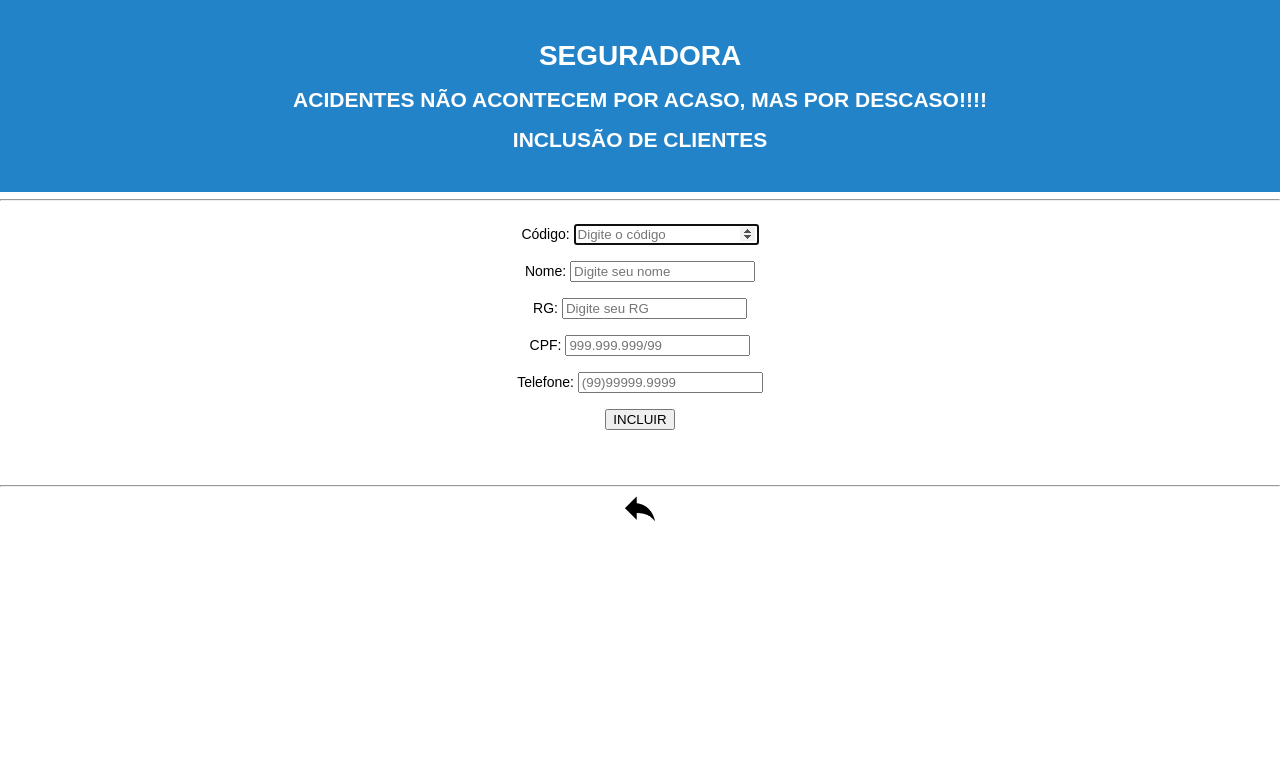
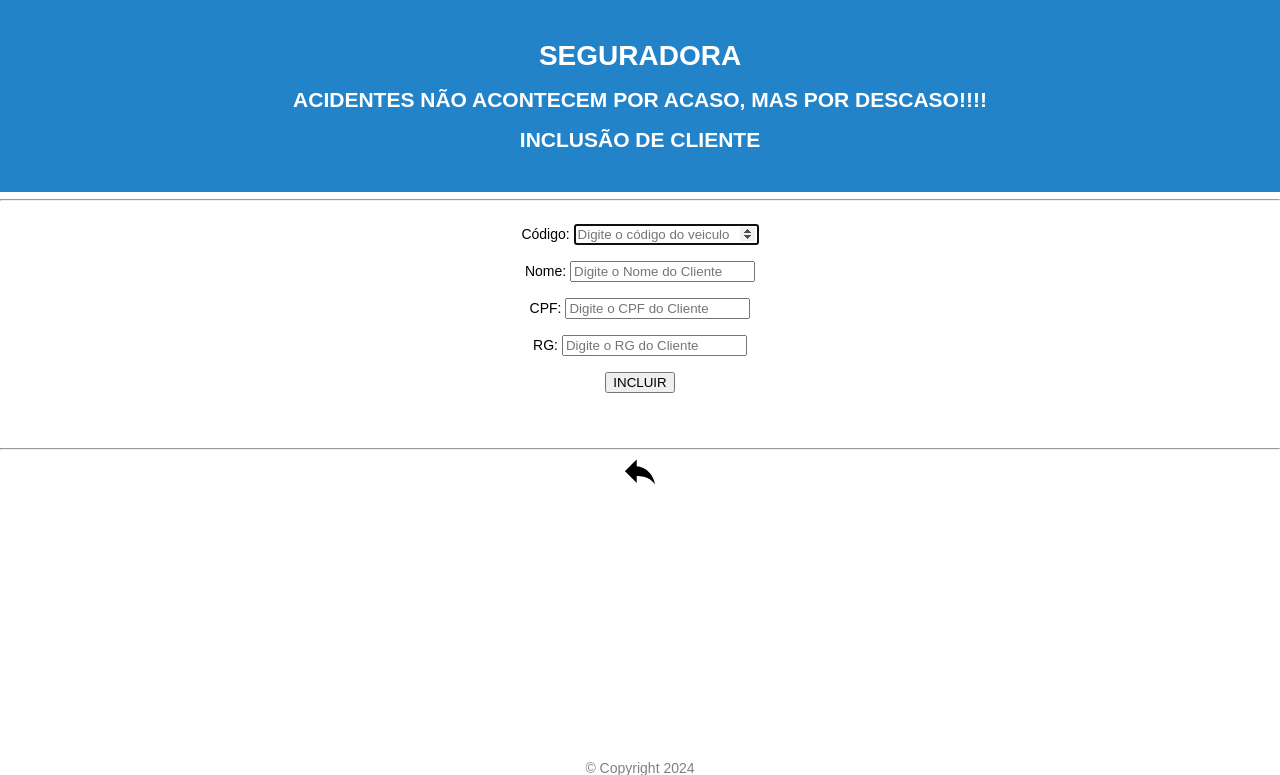
Before and after one commit to Allanads/WebSite_Seguradora, a PHP site: page /cliente/cli_cad.php in a window 1280 px wide. Shown: the top 775 px of the page. Run offline with PHP 8.4, Linux system fonts and the light colour scheme; some libraries are stand-ins or nearby versions.

Commit message:
Refactor: alterando alguns arquivos em php para funcionar corretamente a inclusão de usuários.

```diff
--- a/automovel/vei_cad.php
+++ b/automovel/vei_cad.php
@@ -56,7 +56,7 @@
 				<input type="text" name="modelo" maxlength="15" required placeholder="Digite o modelo do carro"><br><br>
 
 				<label>Ano: </label>
-				<input type="number" name="ano" maxlength="3" required placeholder="Digite o Ano do carro"><br><br>
+				<input type="number" name="ano" maxlength="4" required placeholder="Digite o Ano do carro"><br><br>
 
 				<input type="submit" value="INCLUIR">
 			</form>
--- a/cliente/cli_cad.php
+++ b/cliente/cli_cad.php
@@ -1,6 +1,3 @@
-<?php
-session_start();
-?>
 <!DOCTYPE html>
 <html>
 <META charset="utf-8">
@@ -16,7 +13,7 @@
     <br>
     <h2 class="titulo" align="center">ACIDENTES NÃO ACONTECEM POR ACASO, MAS POR DESCASO!!!!</h2>
     <br>
-	<h2 class="titulo" align="center">INCLUSÃO DE CLIENTES</h2>
+    <h2 class="titulo" align="center">INCLUSÃO DE CLIENTE</h2>
 
 </header>
 </h1>
@@ -24,16 +21,8 @@
 <br>
 
 <script src="https://ajax.googleapis.com/ajax/libs/jquery/2.1.1/jquery.min.js"></script>
+<script src="https://cdnjs.cloudflare.com/ajax/libs/jquery.mask/1.14.16/jquery.mask.min.js"></script>
 
-<script src="//cdnjs.cloudflare.com/ajax/libs/jquery.maskedinput/1.4.1/jquery.maskedinput.min.js"></script>
-
-<script>
-jQuery(function($){
-$("#cpf").mask("999.999.999/99");
-$("#tel").mask("(99)9999-9999");
-}
-)
-</script>
 
 <?php
 if(isset($_SESSION['msg'])){
@@ -42,36 +31,40 @@
 }
 ?>
 
-		<div class="form-container">
+<script>
+    // Máscara para o campo de telefone
+    $(document).ready(function(){
+        $('.telefone').mask('(00) 00000-0000');
+    });
+</script>
+
+
+<div class="form-container-cli">
     <form method="POST" action="cli_pro.php">
 
         <label>Código: </label>
-				<input  type="number" name="cod" maxlength="3" required autofocus placeholder="Digite o código"><br><br>
+        <input type="number" name="cod" maxlength="3" required autofocus placeholder="Digite o código do veiculo"><br><br>
 
         <label>Nome: </label>
-				<input  type="text" name="nome" maxlength="50" required placeholder="Digite seu nome"><br><br>
+        <input type="text" name="nome" maxlength="30" required placeholder="Digite o Nome do Cliente"><br><br>
+
+        <label>CPF: </label>
+        <input type="text" name="cpf" maxlength="11" required placeholder="Digite o CPF do Cliente"><br><br>
 
         <label>RG: </label>
-				<input type="text" name="rg" maxlength="10" required placeholder="Digite seu RG"><br><br>
-
-				<label>CPF: </label>
-				<input type="text" name="cpf" maxlength="15" required id="cpf" placeholder="999.999.999/99"><br><br>
-
+        <input type="text" name="rg" maxlength="10" required placeholder="Digite o RG do Cliente"><br><br>
+		<!--
         <label>Telefone: </label>
-				<input type="text" name="tel" id="tel" maxlength="12" required placeholder="(99)99999.9999"><br><br>
+        <input type="text" name="tel" required placeholder="Digite o Telefone do Cliente" class="telefone"><br><br>-->
 
         <input type="submit" value="INCLUIR">
     </form>
 </div>
 <br>
 
-<br>
-<br>
-<hr>
+<br><br><hr>
 
 <a href="cliente.html"> <img src="../img/retornar.png" width="30" height="30">  </a>
-
-<br>
 <br>
 <br>
 <br>
--- a/login.php
+++ b/login.php
@@ -73,7 +73,7 @@
 
 									header("Location: home.html");
 								} else {
-									echo "<span style='color: red;'>Falha ao Logar! E-mail ou senha incorretos</span>";
+									echo "<strong><span style='color: red; font-size: 18px;'>Falha ao Logar! E-mail ou senha incorretos</span></strong><br><br>";
 								}
 							}
 						}
--- a/usuario/usu_cad.php
+++ b/usuario/usu_cad.php
@@ -60,7 +60,7 @@
                                 <input type="text" name="nome" maxlength="140" required placeholder="Digite seu nome"><br><br>
 
                                 <label><strong>E-mail:</strong></label>
-                                <input type="email" name="email" maxlength="320" required placeholder="Digite seu e-mail"><br><br>
+                                <input type="email" name="email" maxlength="140" required placeholder="Digite seu e-mail"><br><br>
 
                                 <label><strong>Senha:</strong></label>
                                 <input type="password" name="senha" maxlength="16" required placeholder="******"><br><br>
--- a/usuario/usu_pro.php
+++ b/usuario/usu_pro.php
@@ -1,5 +1,6 @@
 
 <?php
+
 session_start();
 include_once("../conexao.php");
 
@@ -13,6 +14,10 @@
 $result_usuario = "INSERT INTO e0_usuario(id,nome,email,senha) VALUES ('$id', '$nome', '$email', '$senha')";
 $resultado_usuario = mysqli_query($conn, $result_usuario);
 
+if(!$resultado_usuario) {
+    die('Erro: ' . mysqli_error($conn));
+}
+
 
 if($conn->affected_rows == 1){
 	$_SESSION['msg'] = "<h2><p style='color:green;'>Usuário cadastrado com sucesso!</p></h2>";
```
Also changed, not shown: home.html (+2 -8 lines), 1 other file. Lines whose indentation alone changed are shown as unchanged.
